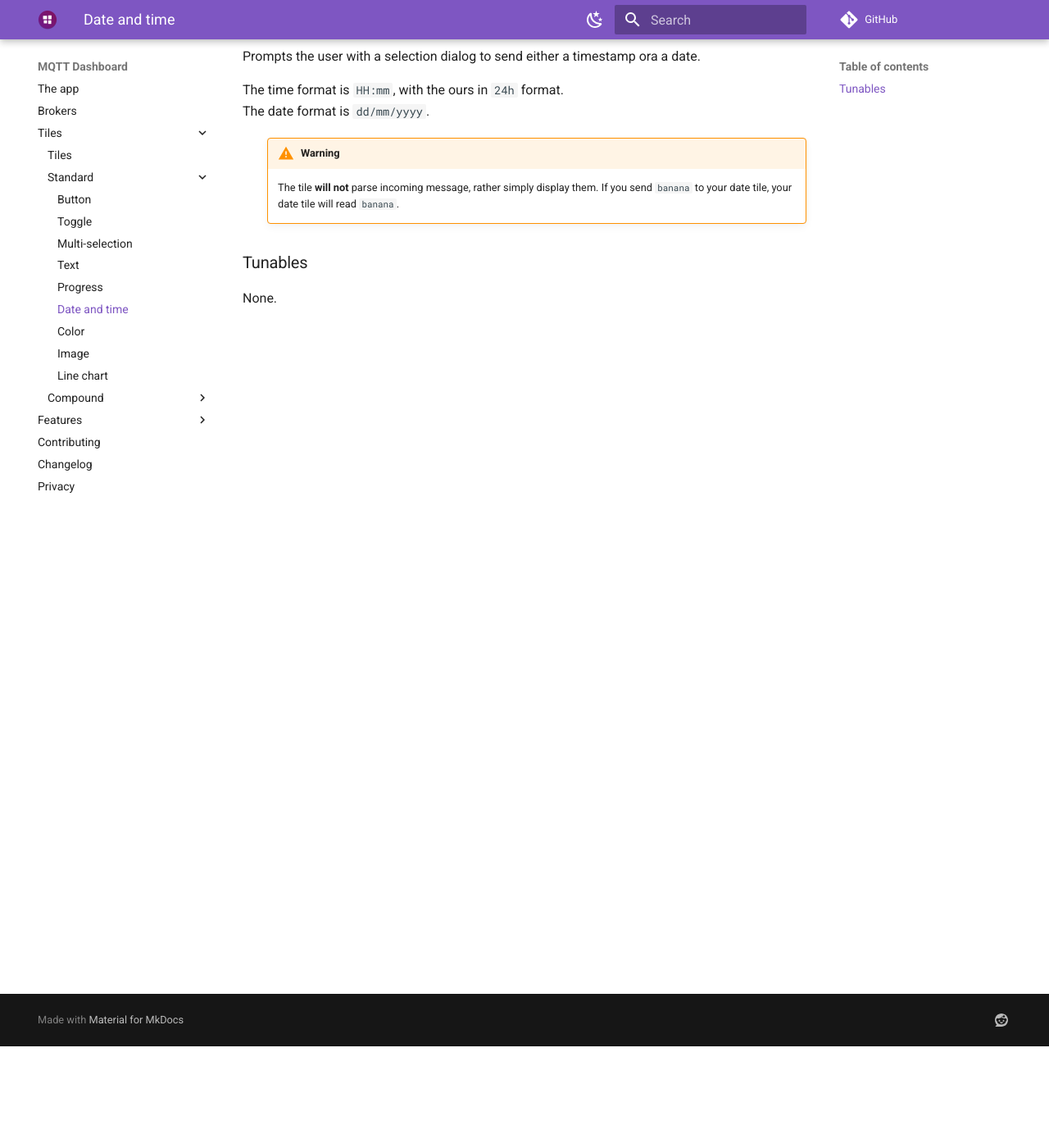
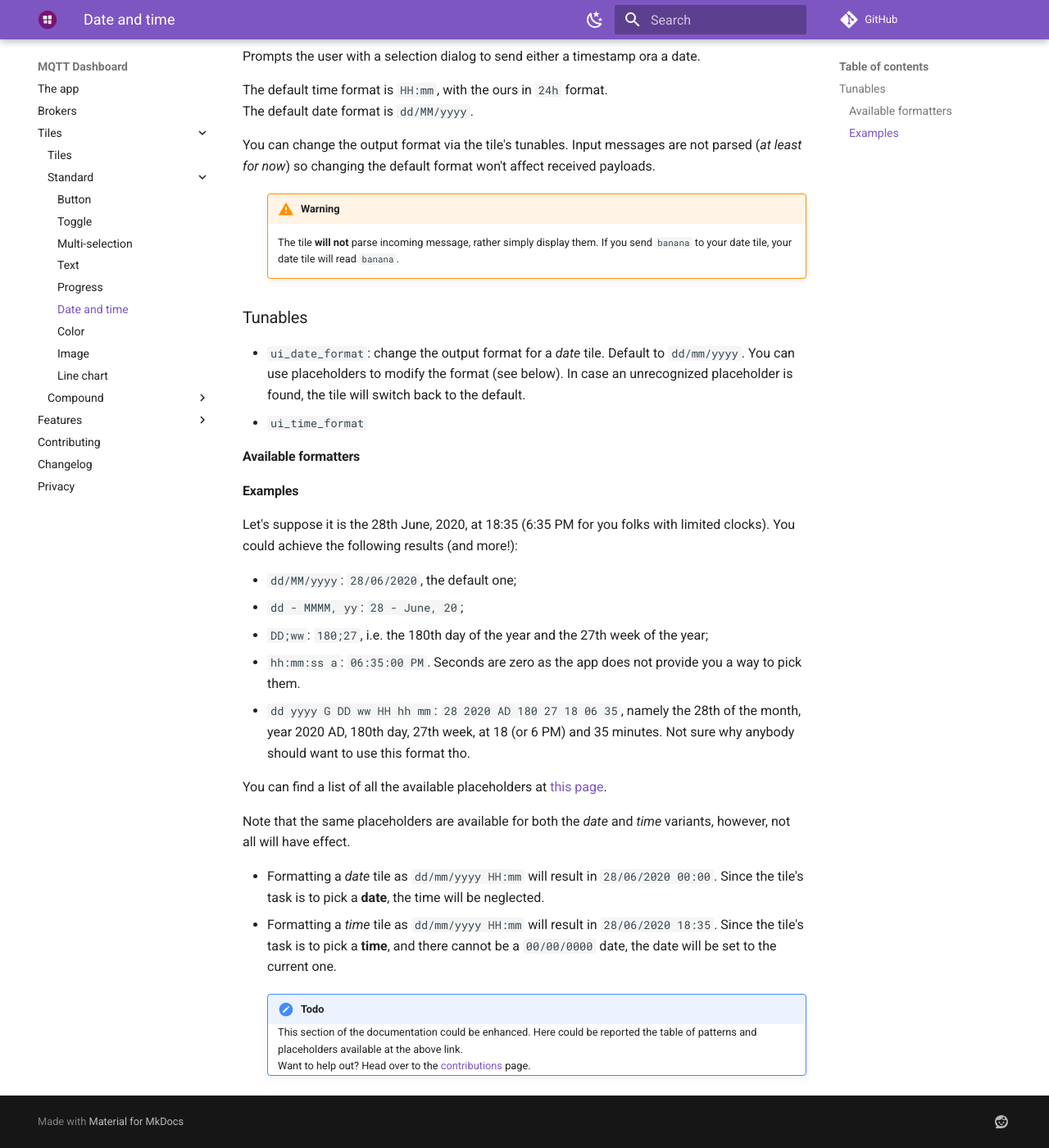
Before and after one commit to Vetru-Apps/mqtt-dashboard-documentation, an MkDocs documentation site: the page built from docs/tiles/date-time.md, in a window 1280 px wide and 1400 px high, scrolled down 124 px. Shown: the whole window at 82% size. Built offline with MkDocs 1.6.1 and Material for MkDocs 9.7.7, drawn with Linux system fonts in a browser that asks for light colours; comment, search, counter and statistics services are not loaded.

Commit message:
Adding docs about date/time formatting

```diff
--- a/docs/tiles/date-time.md
+++ b/docs/tiles/date-time.md
@@ -2,11 +2,38 @@
 
 Prompts the user with a selection dialog to send either a timestamp ora a date.
 
-The time format is `HH:mm`, with the ours in `24h` format.
-The date format is `dd/mm/yyyy`.
+The default time format is `HH:mm`, with the ours in `24h` format.
+The default date format is `dd/MM/yyyy`.
+
+You can change the output format via the tile's tunables. Input messages are not parsed (*at least for now*) so changing the default format won't affect received payloads.
 
 :   !!! warning
         The tile **will not** parse incoming message, rather simply display them. If you send `banana` to your date tile, your date tile will read `banana`.
 
 ### Tunables
-None.
+
+- `ui_date_format`: change the output format for a *date* tile. Default to `dd/mm/yyyy`. You can use placeholders to modify the format (see below). In case an unrecognized placeholder is found, the tile will switch back to the default.
+- `ui_time_format`
+
+#### Available formatters
+
+#### Examples
+
+Let's suppose it is the 28th June, 2020, at 18:35 (6:35 PM for you folks with limited clocks). You could achieve the following results (and more!):
+
+- `dd/MM/yyyy`: `28/06/2020`, the default one;
+- `dd - MMMM, yy`: `28 - June, 20`;
+- `DD;ww`: `180;27`, i.e. the 180th day of the year and the 27th week of the year;
+- `hh:mm:ss a`: `06:35:00 PM`. Seconds are zero as the app does not provide you a way to pick them.
+- `dd yyyy G DD ww HH hh mm`: `28 2020 AD 180 27 18 06 35`, namely the 28th of the month, year 2020 AD, 180th day, 27th week, at 18 (or 6 PM) and 35 minutes. Not sure why anybody should want to use this format tho.
+
+You can find a list of all the available placeholders at [this page](https://developer.android.com/reference/java/text/SimpleDateFormat#date-and-time-patterns).
+
+Note that the same placeholders are available for both the *date* and *time* variants, however, not all will have effect.
+
+- Formatting a *date* tile as `dd/mm/yyyy HH:mm` will result in `28/06/2020 00:00`. Since the tile's task is to pick a **date**, the time will be neglected.
+- Formatting a *time* tile as `dd/mm/yyyy HH:mm` will result in `28/06/2020 18:35`. Since the tile's task is to pick a **time**, and there cannot be a `00/00/0000` date, the date will be set to the current one.
+
+:   !!! todo
+        This section of the documentation could be enhanced. Here could be reported the table of patterns and placeholders available at the above link.
+        Want to help out? Head over to the [contributions](../contributing.md) page.
```
